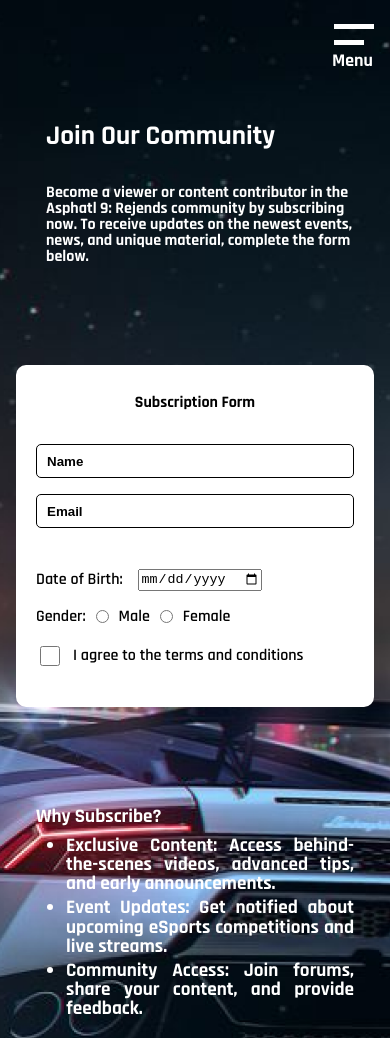
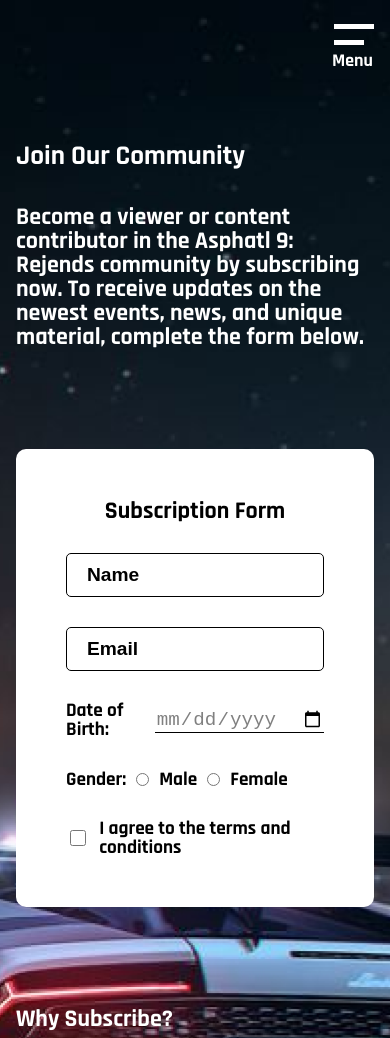
Before and after one commit to mabdullah12101/Ashpatl-9-Rejends, a plain HTML site: page subscription.html in a window 390 px wide. Shown: the top 1038 px of the page. Drawn offline with Linux system fonts and the light colour scheme.

Commit message:
feat: update responsive subscription

```diff
--- a/css/subscription.css
+++ b/css/subscription.css
@@ -13,7 +13,7 @@ header {
 
 /* title */
 .content-title {
-    margin: 50px 0 0 30px;
+    margin-top: 70px;
 }
 
 .title {
@@ -34,33 +34,25 @@ header {
 }
 
 .form-subscription-wrapper {
+    box-sizing: border-box;
+    width: 100%;
     display: flex;
     flex-direction: column;
-    width: 600px;
     border-radius: 10px;
-    padding: 20px;
+    padding: 50px;
     background-color: #fff;
+    gap: 30px;
 }
 
 .title-form h2 {
     text-align: center;
-    margin: 10px 0;
 }
 
-.input-form {
-    margin: 15px 0;
-    display: flex;
-    flex-direction: column;
-    justify-content: center;
-    width: 100%;
-}
-
-.input-form input {
-    margin: 8px 0;
-    height: 30px;
+.text-input {
     border: 1px solid black;
     border-radius: 5px;
-    padding-left: 10px;
+    padding-block: 10px;
+    padding-inline: 20px;
     font-weight: bold;
 }
 
@@ -72,7 +64,14 @@ header {
 .date-input {
     display: flex;
     align-items: center;
-    margin: 18px 0;
+}
+
+.date-input {
+    input {
+        color: grey;
+        border: none;
+        border-bottom: 1px solid black;
+    }
 }
 
 .date-input h3 {
@@ -93,7 +92,6 @@ label {
 .check-agree {
     display: flex;
     align-items: center;
-    margin: 18px 0;
 }
 
 .check-agree input {
@@ -109,8 +107,7 @@ label {
 
 /* benefits */
 .benefits {
-    margin: 30px 20px;
-    text-align: justify;
+    margin-top: 30px;
 }
 
 .benefits-title h3 {
@@ -133,31 +130,30 @@ label {
 
 /* terms and conditions */
 .terms-conditions {
-    margin: 30px 20px;
+    margin-top: 30px;
+    margin-bottom: 100px;
 }
 
 .title-terms-conditions {
     margin-bottom: 10px;
 }
 
-.subtitle-terms-conditions {
-    text-align: justify;
-}
-
 /* end terms and conditions */
 
-@media screen and (min-width: 400px) {
-
-    .benefits,
-    .terms-conditions {
-        margin: 30px 50px;
+@media (min-width: 640px) {
+    .form-subscription-wrapper {
+        width: 540px;
     }
 }
 
-@media screen and (min-width: 800px) {
-
-    .benefits,
-    .terms-conditions {
-        margin: 30px 80px;
+@media (min-width: 1024px) {
+    .form-subscription-wrapper {
+        width: 650px;
     }
 }
+
+@media (min-width: 1280px) {
+    .form-subscription-wrapper {
+        width: 700px;
+    }
+}
--- a/subscription.html
+++ b/subscription.html
@@ -85,7 +85,7 @@
                 <h1 class="font-bold font-xl">Join Our Community</h1>
             </div>
             <div class="subtitle">
-                <p class="font-bold">Become a viewer or content contributor in the Asphatl 9: Rejends community by
+                <p class="font-bold font-lg">Become a viewer or content contributor in the Asphatl 9: Rejends community by
                     subscribing now. To receive updates on the newest events, news, and unique material, complete the
                     form below.</p>
             </div>
@@ -96,37 +96,38 @@
         <div class="form-subscription">
             <div class="form-subscription-wrapper">
                 <div class="title-form">
-                    <h2 class="color-black font-bold">Subscription Form</h2>
+                    <h2 class="color-black font-bold font-lg">Subscription Form</h2>
                 </div>
-                <div class="input-form">
-                    <input type="text" placeholder="Name" class="font-bold">
-                    <input type="text" placeholder="Email" class="font-bold">
+
+                <input type="text" placeholder="Name" class="font-bold font-md text-input">
+
+                <input type="text" placeholder="Email" class="font-bold font-md text-input">
+
+                <div class="date-input">
+                    <h3 class="color-black font-bold font-md">Date of Birth: </h3>
+                    <input type="date" name="" id="" class="font-md">
                 </div>
-                <div class="date-input">
-                    <h3 class="color-black font-semibold">Date of Birth: </h3>
-                    <input type="date" name="" id="">
-                </div>
-                <div class="gender-input">
-                    <h3 class="color-black font-semibold">Gender: </h3>
+                <div class="gender-input font-md">
+                    <h3 class="color-black font-bold">Gender: </h3>
                     <input type="radio" name="gender" id="male">
-                    <label for="male" class="color-black font-semibold">Male</label>
+                    <label for="male" class="color-black font-bold">Male</label>
                     <input type="radio" name="gender" id="female">
-                    <label for="female" class="color-black font-semibold">Female</label>
+                    <label for="female" class="color-black font-bold">Female</label>
                 </div>
                 <div class="check-agree">
                     <input type="checkbox">
-                    <p class="color-black font-semibold">I agree to the terms and conditions</p>
+                    <p class="color-black font-bold font-md">I agree to the terms and conditions</p>
                 </div>
             </div>
         </div>
         <!-- End Form Subscription -->
 
         <!-- Benefits -->
-        <div class="benefits">
+        <div class="benefits font-lg">
             <div class="benefits-title">
-                <h3 class="font-bold font-md">Why Subscribe?</h3>
+                <h3 class="font-bold">Why Subscribe?</h3>
             </div>
-            <div class="benefits-list font-bold font-md">
+            <div class="benefits-list font-bold">
                 <ul>
                     <li>
                         Exclusive Content: Access behind-the-scenes videos, advanced tips, and early announcements.
```
